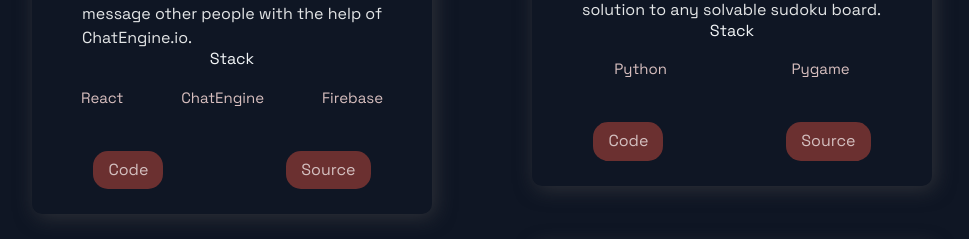
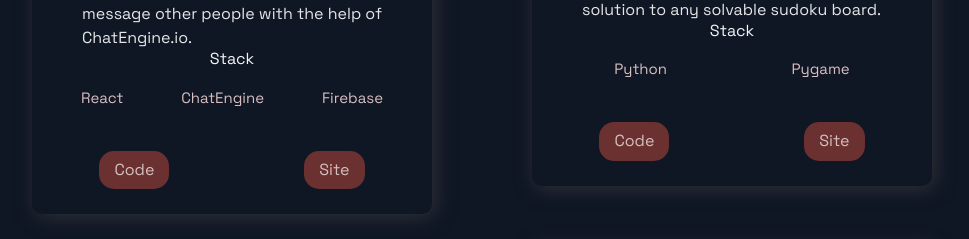
Before and after one commit to raguilar27/Porfolio-Website, a Next.js app in the folder portfolio/: page / in a window 1280 px wide. Shown: the part 1249-1488 px from the top of the page, without its empty margins (158-1127 px from the left). Built offline with nearby package versions, Linux system fonts and the light colour scheme.

Commit message:
fixed id

```diff
--- a/portfolio/src/components/Projects/Projects.js
+++ b/portfolio/src/components/Projects/Projects.js
@@ -27,7 +27,7 @@ const Projects = () => (
     <GridContainer>
       {projects.map(
         ({ id, image, title, description, tags, source, visit }) => (
-          <BlogCard>
+          <BlogCard key={id}>
             <Img src={image} alt="project image" />
             <TitleContent>
               <HeaderThree title>{title}</HeaderThree>
@@ -43,11 +43,11 @@ const Projects = () => (
               </TagList>
             </div>
             <UtilityList>
-              <ExternalLinks href={visit} target="_blank">
+              <ExternalLinks href={source} target="_blank">
                 Code
               </ExternalLinks>
-              <ExternalLinks href={source} target="_blank">
-                Source
+              <ExternalLinks href={visit} target="_blank">
+                Site
               </ExternalLinks>
             </UtilityList>
           </BlogCard>
```
